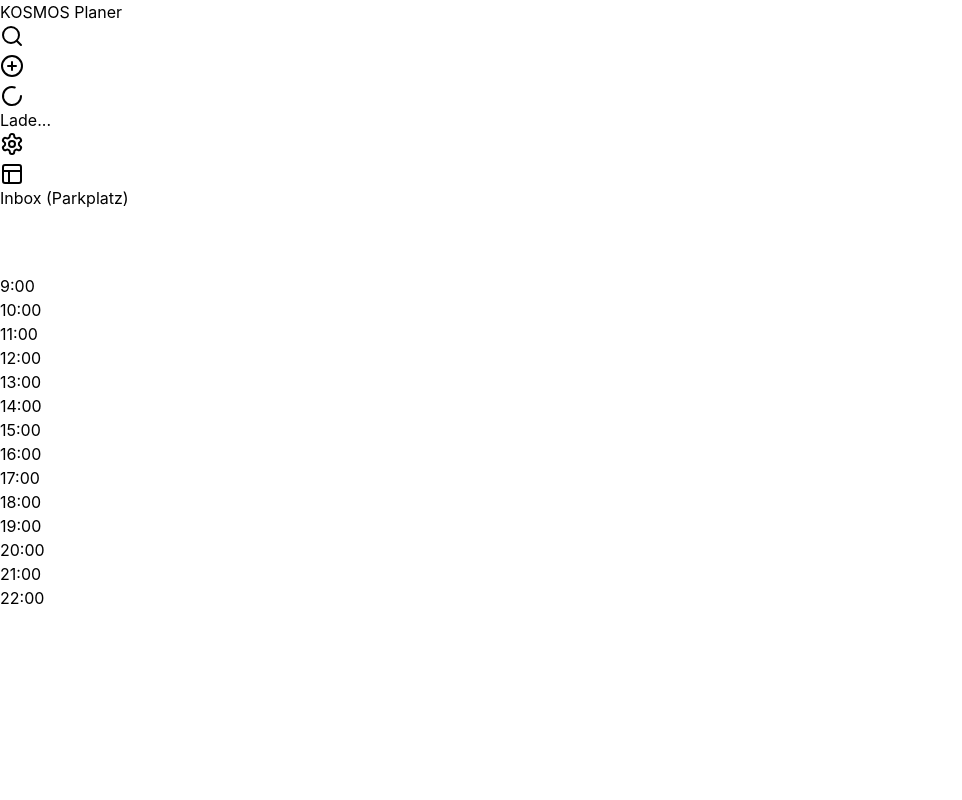
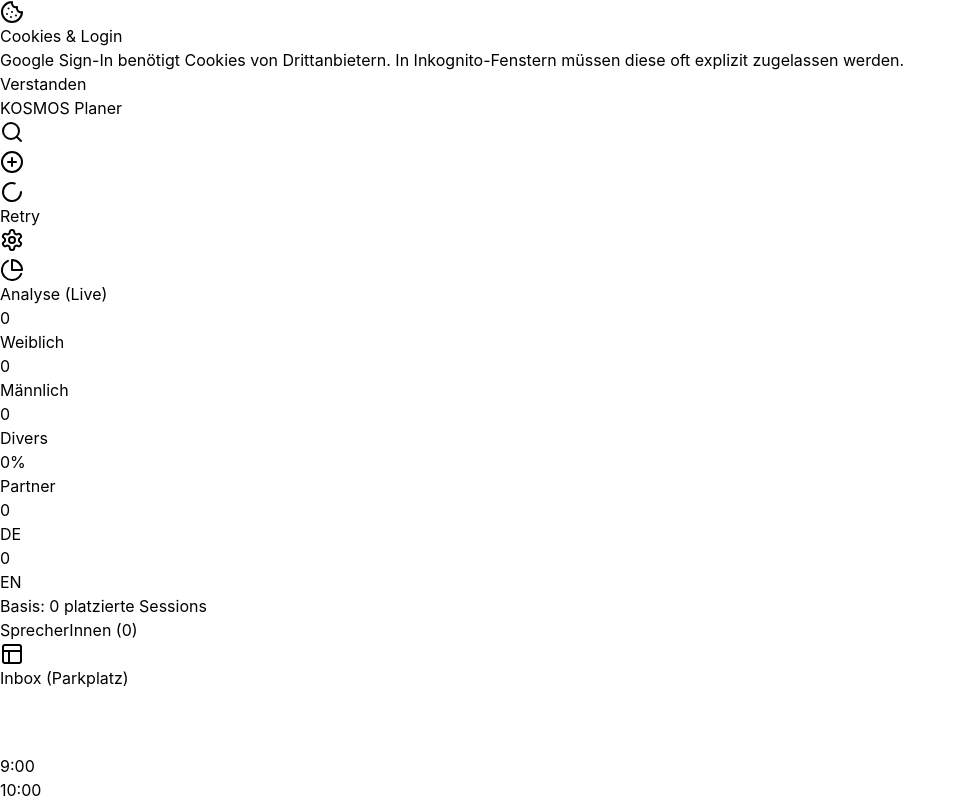
Before and after one commit to kT-IT-Experimente/kosmos-planer, a React (Vite) app in the folder kosmos-planer/: page / in a window 1280 px wide. Shown: the top 800 px of the page, without its empty margins (0-962 px from the left). Built offline with nearby package versions, Linux system fonts and the light colour scheme.

Commit message:
Update App.jsx

```diff
--- a/kosmos-planer/src/App.jsx
+++ b/kosmos-planer/src/App.jsx
@@ -20,7 +20,7 @@ import {
   Trash2, PlusCircle, UploadCloud, LogIn, X,
   Lock, Unlock, MessageSquare, Globe, Flag, Layout,
   AlertTriangle, Mic2, PieChart, Search, CheckCircle2, Languages,
-  Download, Loader2
+  Download, Loader2, Cookie
 } from 'lucide-react';
 
 // --- KONSTANTEN ---
@@ -92,6 +92,26 @@ const getErrorMessage = (e) => {
 };
 
 // --- COMPONENTS ---
+
+// Cookie Consent Banner
+const CookieBanner = ({ onAccept }) => (
+  <div className="fixed bottom-4 left-4 right-4 md:left-auto md:w-96 bg-slate-900 text-white p-4 rounded-xl shadow-2xl z-[100] flex flex-col gap-3 animate-in slide-in-from-bottom-10">
+    <div className="flex items-start gap-3">
+      <Cookie className="w-6 h-6 text-yellow-400 shrink-0" />
+      <div>
+        <h4 className="font-bold text-sm">Cookies & Login</h4>
+        <p className="text-xs text-slate-300 mt-1">
+          Google Sign-In benötigt Cookies von Drittanbietern. In Inkognito-Fenstern müssen diese oft explizit zugelassen werden.
+        </p>
+      </div>
+    </div>
+    <div className="flex gap-2 justify-end">
+      <button onClick={onAccept} className="px-3 py-1.5 bg-blue-600 hover:bg-blue-700 rounded text-xs font-bold transition-colors">
+        Verstanden
+      </button>
+    </div>
+  </div>
+);
 
 const Card = React.forwardRef(({ children, className = "", onClick, style, status, ...props }, ref) => {
   const statusClass = STATUS_COLORS[status] || 'border-slate-200 bg-white';
@@ -334,7 +354,8 @@ function App() {
   const [isAuthenticated, setIsAuthenticated] = useState(false);
   const [tokenClient, setTokenClient] = useState(null);
   const [gapiInited, setGapiInited] = useState(false);
-  const [gsiScriptLoaded, setGsiScriptLoaded] = useState(false);
+  const [loginLoading, setLoginLoading] = useState(true); // Default to loading state for button
+  const [showCookieBanner, setShowCookieBanner] = useState(true); // New Cookie State
 
   const sensors = useSensors(
     useSensor(PointerSensor, { activationConstraint: { distance: 5 } }),
@@ -342,6 +363,28 @@ function App() {
   );
 
   const timelineHeight = (config.endHour - config.startHour) * 60 * PIXELS_PER_MINUTE;
+
+  // --- LOCAL STORAGE BACKUP (Data Persistence) ---
+  useEffect(() => {
+    // 1. Load Backup on Mount
+    const savedData = localStorage.getItem('kosmos_local_data');
+    if (savedData) {
+        try {
+            const parsed = JSON.parse(savedData);
+            if (parsed.program && parsed.program.length > 0) {
+                setData(parsed);
+                setLocalChanges(true); // Indicate we have data potentially unsynced
+            }
+        } catch(e) { console.error("Local load failed", e); }
+    }
+  }, []);
+
+  useEffect(() => {
+    // 2. Save Backup on Change
+    if (data.program.length > 0) {
+        localStorage.setItem('kosmos_local_data', JSON.stringify(data));
+    }
+  }, [data]);
 
   // --- ANALYTICS ---
   const analysis = useMemo(() => {
@@ -355,13 +398,11 @@ function App() {
             totalPlacedSessions++;
             if (s.partner === 'TRUE') partnerSessions++;
 
-            // Language
             const lang = (s.language || '').toLowerCase();
             if (lang === 'de') langCounts.de++;
             else if (lang === 'en') langCounts.en++;
             else langCounts.other++;
 
-            // Speakers & Mods Analysis
             const sList = s.speakers ? (Array.isArray(s.speakers) ? s.speakers : s.speakers.split(',').map(n=>n.trim()).filter(Boolean)) : [];
             const mList = s.moderators ? (Array.isArray(s.moderators) ? s.moderators : s.moderators.split(',').map(n=>n.trim()).filter(Boolean)) : [];
 
@@ -479,19 +520,24 @@ function App() {
         }
     }
 
-    // 2. GSI (Identity) - Force reload if client missing
+    // 2. GSI (Identity) - Improved robustness
     if (config.googleClientId && !tokenClient) {
+        const timeout = setTimeout(() => setLoginLoading(false), 5000); // Stop loading after 5s if blocked
+
         if (!document.querySelector('script[src="https://accounts.google.com/gsi/client"]')) {
             const script = document.createElement('script');
             script.src = "https://accounts.google.com/gsi/client";
             script.async = true;
             script.defer = true;
             script.onload = () => {
-                setGsiScriptLoaded(true);
+                clearTimeout(timeout);
+                setLoginLoading(false);
                 try {
                     const client = window.google.accounts.oauth2.initTokenClient({
                         client_id: config.googleClientId,
                         scope: SCOPES,
+                        // Enable popup mode explicitly for incognito/privacy browsers
+                        ux_mode: 'popup',
                         callback: (r) => {
                             if(r.access_token) setIsAuthenticated(true);
                             else console.error("GSI: No access token");
@@ -506,17 +552,28 @@ function App() {
                     console.error("GSI Init Error", e);
                 }
             };
+            script.onerror = () => {
+                clearTimeout(timeout);
+                setLoginLoading(false);
+                setToast({ msg: "Google Script blockiert!", type: "error" });
+            };
             document.body.appendChild(script);
+        } else {
+            clearTimeout(timeout);
+            setLoginLoading(false);
         }
+    } else {
+        setLoginLoading(false);
     }
   }, [config.googleApiKey, config.googleClientId]);
 
   const handleLogin = () => {
       if (tokenClient) {
-          // Force account selection to avoid hidden cookie issues in incognito
+          // Force prompt to ensure popup appears even if cookies issues exist
           tokenClient.requestAccessToken({ prompt: 'select_account' });
       } else {
-          setToast({ msg: "Login-Dienst lädt noch... Bitte warten.", type: "error" });
+          // Retry init if client missing (e.g. script loaded late)
+          window.location.reload();
       }
   };
 
@@ -891,6 +948,11 @@ function App() {
 
   return (
     <div className="flex flex-col h-screen bg-slate-100 font-sans overflow-hidden text-slate-900">
+      {/* Cookie Banner */}
+      {showCookieBanner && (
+        <CookieBanner onAccept={() => setShowCookieBanner(false)} />
+      )}
+
       {toast && (
         <div className={`fixed top-16 left-1/2 -translate-x-1/2 px-4 py-2 rounded shadow-lg z-50 text-sm font-bold text-white
            ${toast.type === 'error' ? 'bg-red-600' : 'bg-blue-600'}`}>
@@ -905,7 +967,7 @@ function App() {
              <h1 className="text-xl font-bold bg-gradient-to-r from-blue-600 to-indigo-600 bg-clip-text text-transparent">KOSMOS Planer</h1>
              <div className="flex gap-2 text-[10px] font-bold uppercase text-slate-400">
                 {status.loading && <span className="text-blue-500 animate-pulse">Laden...</span>}
-                {localChanges && <span className="text-orange-500 bg-orange-100 px-1 rounded">● Ungespeichert</span>}
+                {localChanges && <span className="text-orange-500 bg-orange-100 px-1 rounded">● Ungespeichert (Offline)</span>}
              </div>
            </div>
 
@@ -945,10 +1007,10 @@ function App() {
             {!isAuthenticated ? (
                <button
                  onClick={handleLogin}
-                 className={`bg-slate-900 text-white px-3 py-1.5 rounded text-sm flex gap-2 items-center ${!tokenClient ? 'opacity-50 cursor-not-allowed' : ''}`}
-                 disabled={!tokenClient}
+                 className={`bg-slate-900 text-white px-3 py-1.5 rounded text-sm flex gap-2 items-center ${loginLoading || !tokenClient ? 'opacity-70' : ''}`}
+                 disabled={loginLoading && !tokenClient}
                >
-                 {tokenClient ? <><LogIn className="w-3 h-3"/> Login</> : <><Loader2 className="w-3 h-3 animate-spin"/> Lade...</>}
+                 {tokenClient ? <><LogIn className="w-3 h-3"/> Login</> : <><Loader2 className="w-3 h-3 animate-spin"/> {loginLoading ? 'Init...' : 'Retry'}</>}
                </button>
             ) : (
                <>
@@ -974,8 +1036,8 @@ function App() {
       <DndContext sensors={sensors} onDragStart={handleDragStart} onDragMove={handleDragMove} onDragEnd={handleDragEnd}>
         <div className="flex flex-1 overflow-hidden">
           {/* SIDEBAR */}
-          {isAuthenticated && (
-            <div className="w-64 bg-white border-r border-slate-200 flex flex-col shrink-0 z-30 shadow-lg">
+          {/* Always show sidebar base, but empty/loading state if not auth */}
+          <div className="w-64 bg-white border-r border-slate-200 flex flex-col shrink-0 z-30 shadow-lg">
                 <div className="p-4 border-b border-slate-100 bg-slate-50/50">
                    <h3 className="text-xs font-bold text-slate-500 uppercase mb-3 flex items-center gap-2"><PieChart className="w-4 h-4"/> Analyse (Live)</h3>
                    <div className="grid grid-cols-2 gap-2 mb-3">
@@ -1023,7 +1085,6 @@ function App() {
                    })}
                 </div>
             </div>
-          )}
 
           <div className="flex-1 flex flex-col overflow-hidden relative">
              {/* INBOX */}
```
